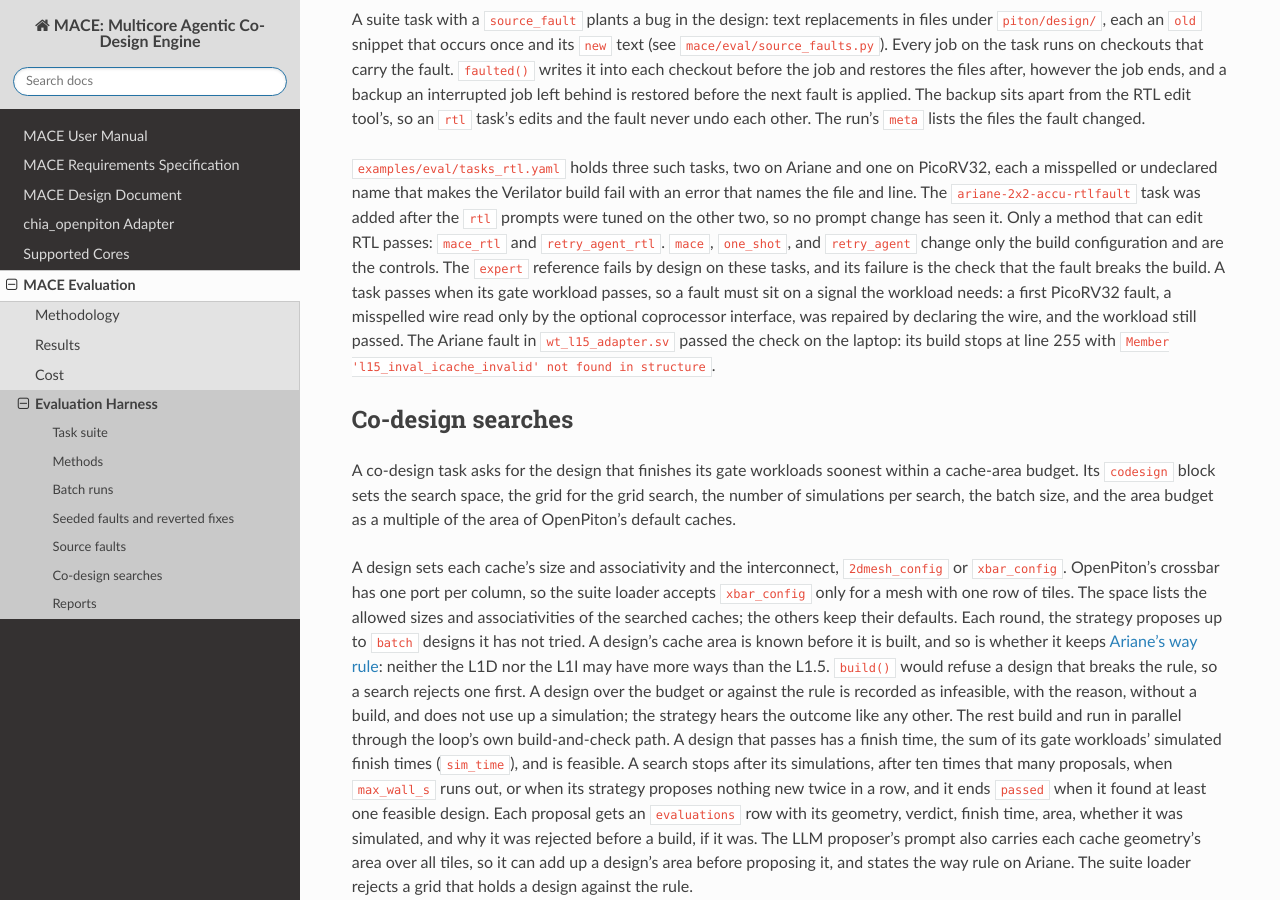
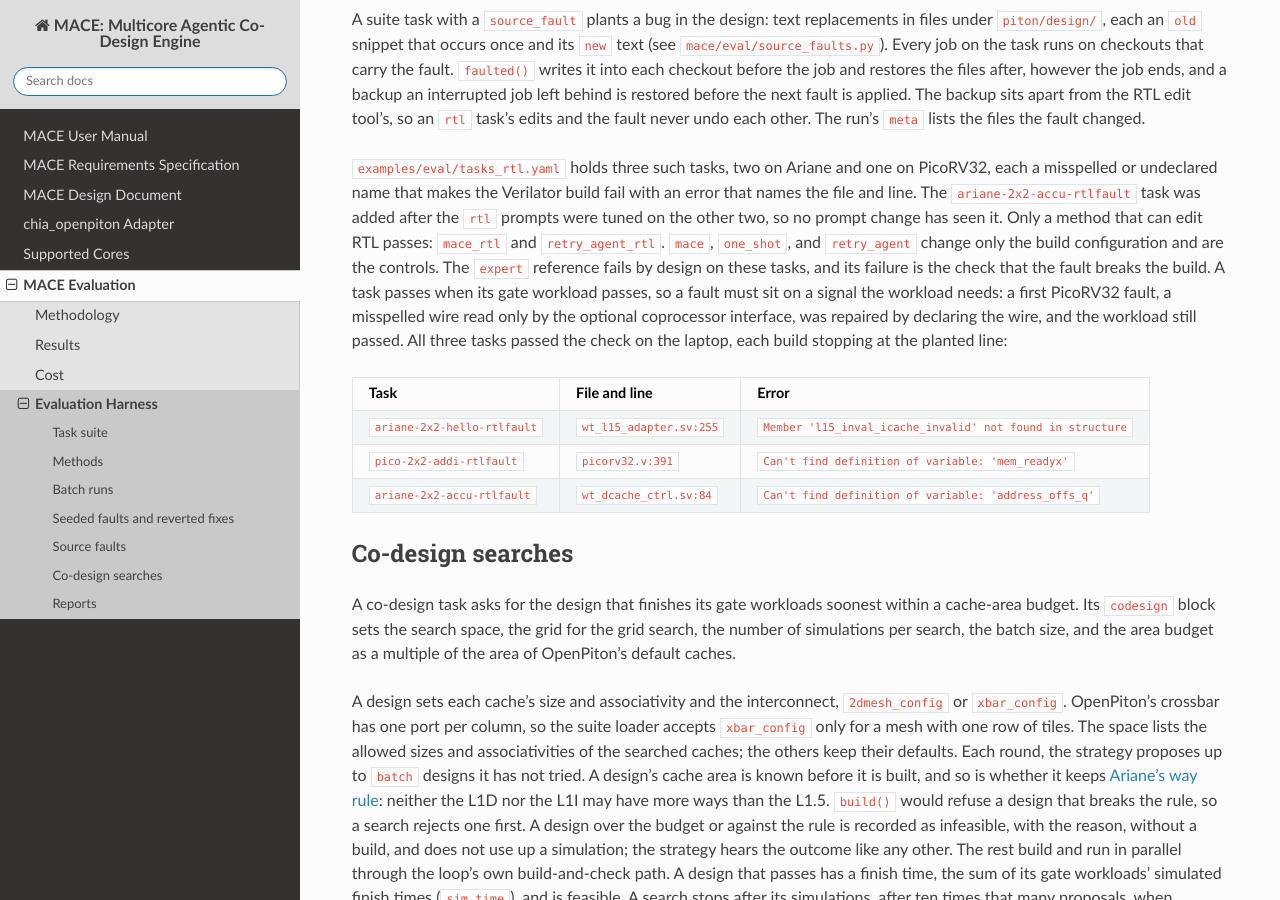
Before and after one commit to ranaumarnadeem/MACE, a Sphinx documentation site: the page built from docs/06_mace_evaluation/harness.md, in a window 1280 px wide and 900 px high, scrolled down 2987 px. Built offline with Sphinx 7.4.7 and the Read the Docs theme 3.1.0, drawn with Linux system fonts in a browser that asks for light colours.

Commit message:
eval: all three source-fault tasks are verified
Each expert build stops at the planted line.

```diff
--- a/docs/06_mace_evaluation/harness.md
+++ b/docs/06_mace_evaluation/harness.md
@@ -112,7 +112,13 @@ Only a method that can edit RTL passes: `mace_rtl` and `retry_agent_rtl`.
 `mace`, `one_shot`, and `retry_agent` change only the build configuration and are the controls.
 The `expert` reference fails by design on these tasks, and its failure is the check that the fault breaks the build.
 A task passes when its gate workload passes, so a fault must sit on a signal the workload needs: a first PicoRV32 fault, a misspelled wire read only by the optional coprocessor interface, was repaired by declaring the wire, and the workload still passed.
-The Ariane fault in `wt_l15_adapter.sv` passed the check on the laptop: its build stops at line 255 with `Member 'l15_inval_icache_invalid' not found in structure`.
+All three tasks passed the check on the laptop, each build stopping at the planted line:
+
+| Task | File and line | Error |
+|---|---|---|
+| `ariane-2x2-hello-rtlfault` | `wt_l15_adapter.sv:255` | `Member 'l15_inval_icache_invalid' not found in structure` |
+| `pico-2x2-addi-rtlfault` | `picorv32.v:391` | `Can't find definition of variable: 'mem_readyx'` |
+| `ariane-2x2-accu-rtlfault` | `wt_dcache_ctrl.sv:84` | `Can't find definition of variable: 'address_offs_q'` |
 
 ## Co-design searches
 
```
Also changed, not shown: 1 other file.
